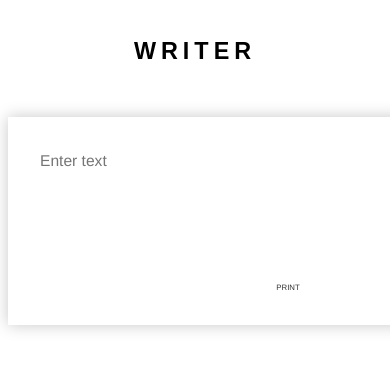
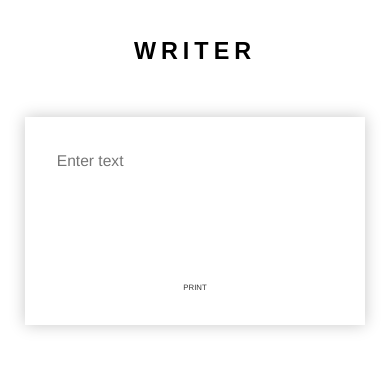
Before and after one commit to romanpeters/reader, a Flask app: page /writer in a window 390 px wide; the page is wider, and only the part inside the window is pictured. Shown: the top 370 px of that part. Run offline with Flask 2, Linux system fonts and the light colour scheme.

Commit message:
Improve responsiveness

```diff
--- a/app/static/styles/styles.css
+++ b/app/static/styles/styles.css
@@ -65,7 +65,7 @@ a.read-more:hover { background-color: #be3523; border-radius: 3px 3px 3px 3px; t
 
 .form-style{
 	font-family: 'Open Sans Condensed', arial, sans;
-	width: 500px;
+	width: 75%;
 	padding: 30px;
 	background: #FFFFFF;
 	margin: 50px auto;
@@ -115,8 +115,12 @@ textarea:focus, input:focus{
     font-size: 4vw; letter-spacing: 3px;
     text-align: center;
     line-height: 1.25;
+
     margin-left: 3vw;
-    margin-right: 3vw;}
+    margin-right: 3vw;
+    word-break: break-all;
+}
+
 
 @media screen and (min-width: 1000px) {
     h1 {font-size: 36px; line-height: 26px; }
```
